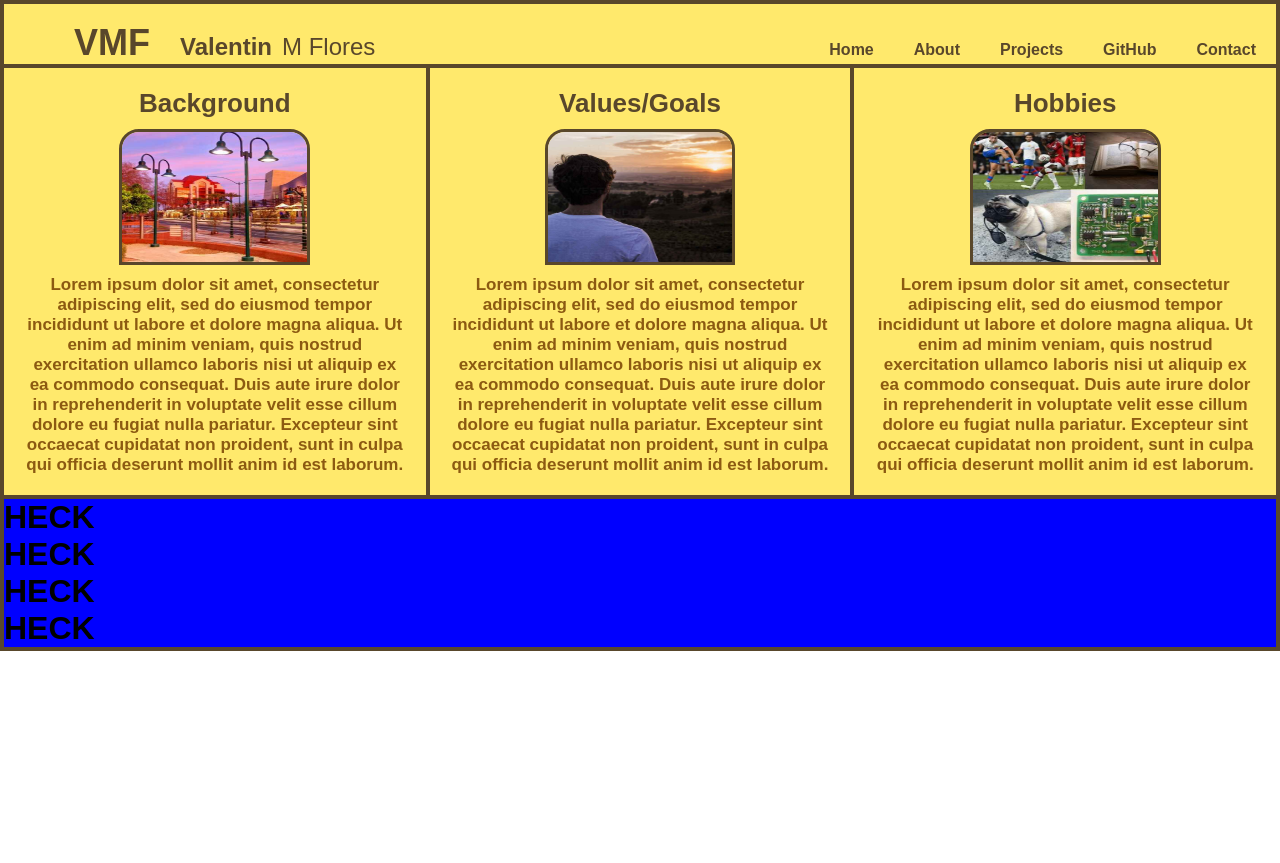
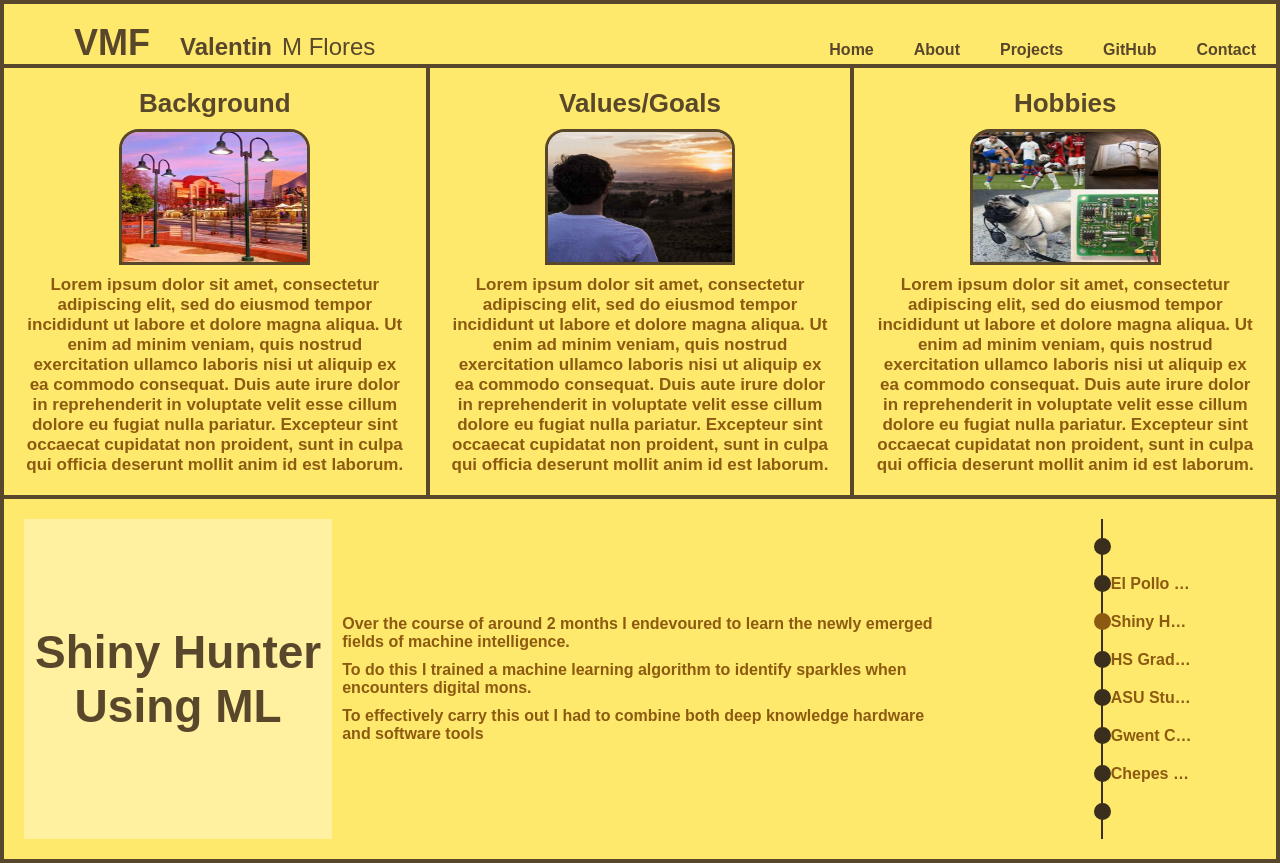
Before and after one commit to FloresVal07/vmf-portfolio, a React (Vite) app: page /about in a window 1280 px wide. Before the commit the page ends 800 px from the top, so only its background shows below. Built offline with nearby package versions, Linux system fonts and the light colour scheme.

Commit message:
Timeline Template Finalized

```diff
--- a/src/Pages/About.css
+++ b/src/Pages/About.css
@@ -9,7 +9,7 @@
 .bottom{
     display: flex;
     flex-direction: column;
-    background-color: blue;
+    padding: 10px;
 }
 
 @media (min-width: 630px) {
--- a/src/Pages/About.jsx
+++ b/src/Pages/About.jsx
@@ -3,7 +3,7 @@ import MesaPic from "../assets/carouselImages/mesa.jpg";
 import Hobbies from "../assets/carouselImages/hob1234.jpg";
 import ManLooking from "../assets/carouselImages/manlookingintosky.jpg";
 import Column from "./Column.jsx";
-
+import Timeline from "./Timeline.jsx";
 function About(){
     const body = "Lorem ipsum dolor sit amet, consectetur adipiscing elit, sed do eiusmod tempor incididunt ut labore et dolore magna aliqua. Ut enim ad minim veniam, quis nostrud exercitation ullamco laboris nisi ut aliquip ex ea commodo consequat. Duis aute irure dolor in reprehenderit in voluptate velit esse cillum dolore eu fugiat nulla pariatur. Excepteur sint occaecat cupidatat non proident, sunt in culpa qui officia deserunt mollit anim id est laborum.";
     return(
@@ -14,10 +14,7 @@ function About(){
                 <Column title="Hobbies" body={body} id="right-column" alt="Hobbies" src={Hobbies}/>
             </div>
             <div className="bottom">
-                <h1>HECK</h1>
-                <h1>HECK</h1>
-                <h1>HECK</h1>
-                <h1>HECK</h1>
+                <Timeline/>
             </div>
         </div>
     );
--- /dev/null
+++ b/src/Pages/Timeline.css
@@ -0,0 +1,142 @@
+* {
+  margin: 0;
+  padding: 0;
+  box-sizing: border-box;
+  font-family: Arial, Helvetica, sans-serif;
+}
+
+.timeline{
+  display: flex;
+  flex-direction: column;
+  align-items: center;
+  background-color: #FFE96C;
+}
+
+.timeline div{
+  display: flex;
+  flex-direction: column;
+  justify-content: center;
+  padding: 10px;
+  align-items: center;
+}
+
+.timeline-header{
+  background-color: #FFF1A0;
+  overflow: hidden;
+  /*This fixes the height width ratio problem for ALL rectangles. Don't know why just use it*/
+  aspect-ratio: 1/1;
+  width: 300px;
+  min-width: 200px;
+  min-height: 200px;
+
+}
+.timeline-header-text{
+  font-size: 46px;
+  text-align: center;
+  color: #59472B;
+}
+
+.timeline-body{
+  gap: 10px;
+  background-color: #FFE96C;
+  text-align: left;
+  aspect-ratio: 1/2;
+  min-width: 200px;
+  min-height: 200px;
+  width: 300px;
+}
+
+.timeline-body-text{
+  color: #8C5A11;
+  font-size: 16px;
+}
+
+.timeline-selection{
+  background-color: #FFE96C;
+  aspect-ratio: 1/1;
+  min-width: 200px;
+  min-height: 200px;
+  width: 300px;
+  overflow-y: auto;
+  overflow-x: hidden;
+}
+
+.timeline-selection-line{
+  background-color: #3A2E1C;
+  position: absolute;
+  height: 300px;
+  width: 2px;
+}
+
+.timeline-selection-optionbox{
+  display: flex;
+  flex-direction: column;
+  gap: 20px;
+  z-index: 1000;
+}
+
+
+
+@media(min-width: 820px){
+  .timeline{
+    flex-direction: row;
+    align-items:unset;
+    padding: 10px;
+  }
+
+  .timeline-header{
+    width: 25vw;
+    height: 25vw;
+  }
+  .timeline-body{
+    min-width: 350px;
+    width: 50vw;
+    height: 25vw;
+  }
+  .timeline-selection{
+    width: 25vw;
+    height: 25vw;
+  }
+
+  .timeline-selection-line{
+    height: 25vw;
+  }
+
+}
+
+.radiobutton {
+  appearance: none;
+  -webkit-appearance: none;
+  flex-shrink: 0;
+  width: 17px;
+  height: 17px;
+  border: 4px solid #3A2E1C;
+  border-radius: 50%;
+  background-color: #3A2E1C;
+  cursor: pointer;
+  display: inline-block;
+  vertical-align: middle;
+}
+
+.radiobutton:checked {
+  background-color: #8C5A11;
+  border-color: #8C5A11;
+}
+
+.radiobutton:hover{
+  border-color: #6E604C;
+}
+
+.timeline-selection-option{
+  display: flex;
+  flex-direction: row;
+  font-weight: bold;
+  margin-left: 45.5%;
+  color: #8C5A11;
+}
+
+.timeline-selection-option-text{
+  white-space: nowrap;     /* Prevent text from wrapping */
+  overflow: hidden;        /* Hide the overflowed text */
+  text-overflow: ellipsis;
+}
--- /dev/null
+++ b/src/Pages/Timeline.jsx
@@ -0,0 +1,73 @@
+import './Timeline.css';
+import { useState } from 'react';
+
+function Timeline() {
+
+  const [selectedKey, setSelectedKey] = useState("Shiny Hunter");
+
+  const handleOptionChange = (event) => {
+    if (event.target.value !== "") {
+      setSelectedKey(event.target.value);
+    }
+  };
+
+  const map = new Map();
+
+  map.set("El Pollo Loco Prep", { title: "El Pollo Loco", text1: "Between summer 2023 and the end of my senior year of High School I worked at a WKS Restaurant Group owned El Pollo Loco. (July 2023 - June 2024).", text2:"Here I prepared the side dishes, marinated the chicken, performed general cleaning, provided customer service, and maintained standards prompted by higher ups.", text3:"In doing so I developed my communication, time management, and team collaboration skills."});
+  map.set("Shiny Hunter", { title: "Shiny Hunter Using ML", text1: "Over the course of around 2 months I endevoured to learn the newly emerged fields of machine intelligence.", text2:"To do this I trained a machine learning algorithm to identify sparkles when encounters digital mons.", text3:"To effectively carry this out I had to combine both deep knowledge hardware and software tools"});
+  map.set("High School Graduation", { title: "High School Graduation", text1: "ASU is a university.", text2:"", text3:""});
+  map.set("ASU Student", { title: "ASU Student", text1: "ASU is a university.", text2:"", text3:"" });
+  map.set("Gwent Card Game", { title: "Gwent Card Game", text1: "ASU is a university.", text2:"", text3:"" });
+  map.set("Chepes Grua Website", { title: "Chepes Grua Website", text1: "ASU is a university.", text2:"", text3:"" });
+
+  const options = [
+    { text: "", value:""},
+    { text: "", value:""},
+    { text: "", value:""},
+    { text: "El Pollo Loco Prep", value: "El Pollo Loco Prep" },
+    { text: "Shiny Hunter", value: "Shiny Hunter" },
+    { text: "HS Graduation", value: "High School Graduation" },
+    { text: "ASU Student", value: "ASU Student" },
+    { text: "Gwent Card Game", value: "Gwent Card Game" },
+    { text: "Chepes Grua Website", value: "Chepes Grua Website" },
+    { text: "", value:""},
+    { text: "", value:""},
+    { text: "", value:""}
+  ];
+
+  return(
+    <div className="timeline">
+      <div className="timeline-header">
+        <h1 className="timeline-header-text">{map.get(selectedKey).title}</h1>
+      </div>
+      <div className="timeline-body">
+        <h1 className="timeline-body-text">{map.get(selectedKey).text1}</h1>
+        <h1 className="timeline-body-text">{map.get(selectedKey).text2}</h1>
+        <h1 className="timeline-body-text">{map.get(selectedKey).text3}</h1>
+      </div>
+      <div className="timeline-selection">
+        <span className="timeline-selection-line"></span>
+        <span className="timeline-selection-optionbox">
+          {options.map((option) => (
+              <span key={option.value} className="timeline-selection-option">
+                <input
+                  type="radio"
+                  id={option.value}
+                  name="timeline"
+                  value={option.value}
+                  className="radiobutton"
+                  checked={selectedKey === option.value}
+                  onChange={handleOptionChange}
+                />
+                <label htmlFor={option.value} className="timeline-selection-option-text">
+                  {option.text}
+                </label>
+              </span>
+            ))}
+        </span>
+      </div>
+    </div>
+  );
+}
+
+export default Timeline;
```
